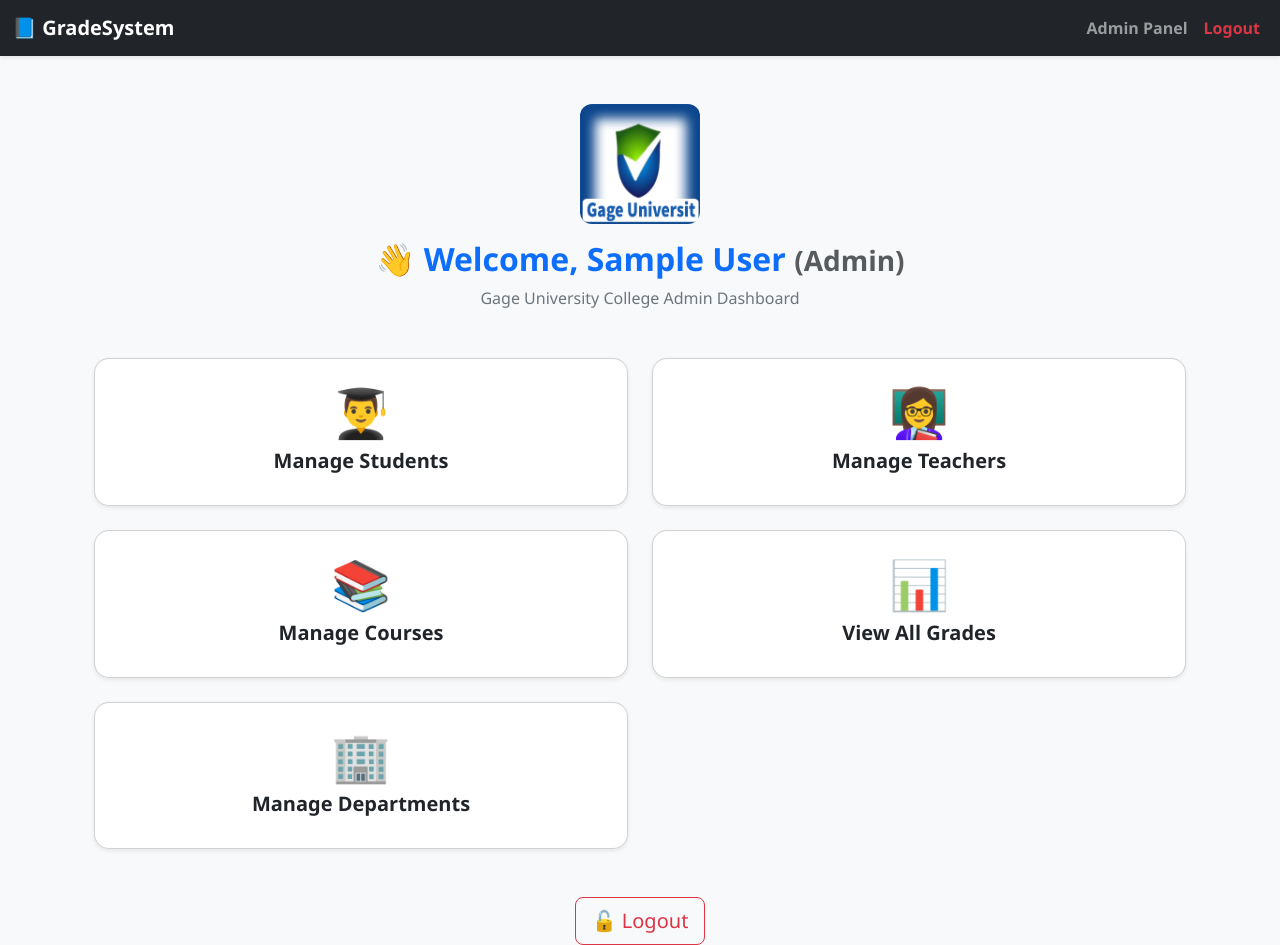
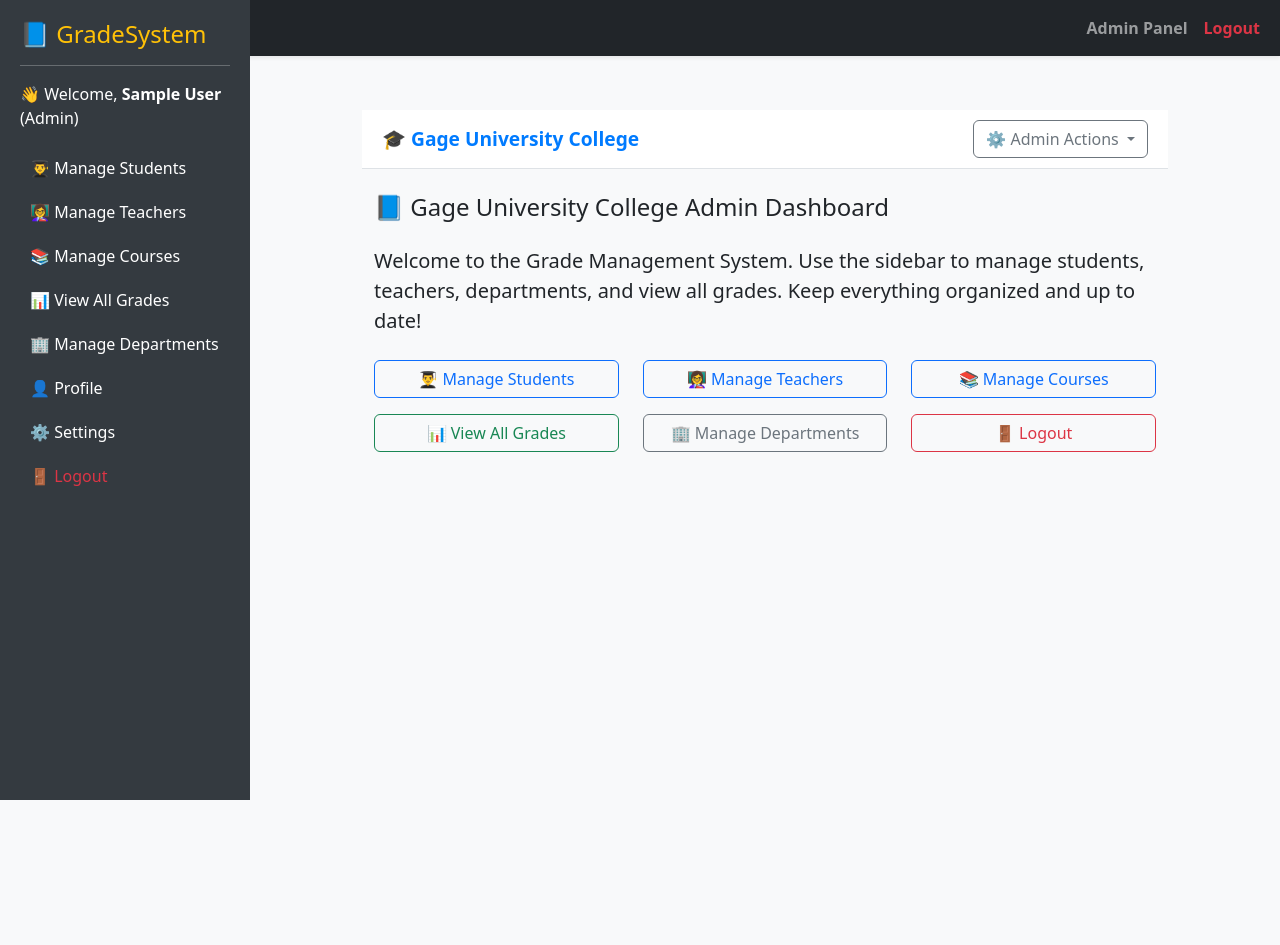
Before and after one commit to groupsystemm/online, a Flask app: page /admin in a window 1280 px wide. After the commit the page ends 800 px from the top, so only its background shows below. Run offline with Flask 3, Linux system fonts and the light colour scheme; the visitor is signed in with stand-in values (Sample User, id 1).

Commit message:
Update admin_dashboard.html

```diff
--- a/templates/admin_dashboard.html
+++ b/templates/admin_dashboard.html
@@ -1,89 +1,124 @@
-{% extends "layout.html" %}
-{% block title %}Admin Dashboard{% endblock %}
+{% extends 'layout.html' %}
+
+{% block title %}📘 GradeSystem - Admin Panel{% endblock %}
 
 {% block content %}
-<div class="container dashboard-container mt-5">
+<style>
+  body {
+    min-height: 100vh;
+    overflow-x: hidden;
+  }
 
-  <!-- Welcome Message -->
-  <div class="text-center mb-5">
-    <img src="{{ url_for('static', filename='images/gage.png') }}" alt="Gage Logo"
-         class="img-fluid mb-3" style="max-width: 120px; border-radius: 12px;">
-    <h2 class="fw-bold text-primary">👋 Welcome, {{ name }} <small class="text-muted">(Admin)</small></h2>
-    <p class="text-secondary">Gage University College Admin Dashboard</p>
+  .sidebar-fixed {
+    height: 100vh;
+    position: fixed;
+    top: 0;
+    left: 0;
+    width: 250px;
+    background-color: #343a40;
+    color: white;
+    padding: 20px;
+    overflow-y: auto;
+  }
+
+  .sidebar-fixed h4 {
+    color: #ffc107;
+  }
+
+  .sidebar-fixed a {
+    display: block;
+    padding: 10px;
+    color: white;
+    text-decoration: none;
+    border-radius: 4px;
+  }
+
+  .sidebar-fixed a:hover,
+  .sidebar-fixed a.active {
+    background-color: #495057;
+  }
+
+  .main-area {
+    margin-left: 250px;
+    padding: 30px;
+    background-color: #f8f9fa;
+    min-height: 100vh;
+  }
+
+  .topbar {
+    background-color: #ffffff;
+    padding: 10px 20px;
+    border-bottom: 1px solid #dee2e6;
+    display: flex;
+    justify-content: space-between;
+    align-items: center;
+  }
+
+  .gage-logo {
+    font-weight: bold;
+    font-size: 1.2rem;
+    color: #007bff;
+  }
+</style>
+
+<!-- Sidebar -->
+<div class="sidebar-fixed">
+  <h4>📘 GradeSystem</h4>
+  <hr>
+  <p>👋 Welcome, <strong>{{ session['name'] }}</strong> (Admin)</p>
+  <a href="/admin/students">👨‍🎓 Manage Students</a>
+  <a href="/admin/teachers">👩‍🏫 Manage Teachers</a>
+  <a href="/admin/courses">📚 Manage Courses</a>
+  <a href="/admin/view-all-grades">📊 View All Grades</a>
+  <a href="/admin/departments">🏢 Manage Departments</a>
+  <a href="/admin/profile">👤 Profile</a>
+  <a href="/admin/settings">⚙️ Settings</a>
+  <a href="/logout" class="text-danger">🚪 Logout</a>
+</div>
+
+<!-- Main Content Area -->
+<div class="main-area">
+  <div class="topbar">
+    <div class="gage-logo">🎓 Gage University College</div>
+    <div class="dropdown">
+      <button class="btn btn-outline-secondary dropdown-toggle" type="button" data-bs-toggle="dropdown">
+        ⚙️ Admin Actions
+      </button>
+      <ul class="dropdown-menu dropdown-menu-end">
+        <li><a class="dropdown-item" href="/admin/profile">👤 Profile</a></li>
+        <li><a class="dropdown-item" href="/admin/settings">⚙️ Settings</a></li>
+        <li><hr class="dropdown-divider"></li>
+        <li><a class="dropdown-item text-danger" href="/logout">🚪 Logout</a></li>
+      </ul>
+    </div>
   </div>
 
-  <!-- Dashboard Options -->
-  <div class="row row-cols-1 row-cols-md-2 g-4 text-center">
+  <div class="container mt-4">
+    <h4 class="mb-4">📘 Gage University College Admin Dashboard</h4>
+    <p class="lead">
+      Welcome to the Grade Management System. Use the sidebar to manage students, teachers, departments, and view all grades. Keep everything organized and up to date!
+    </p>
 
-    <div class="col">
-      <a href="/admin/students" class="text-decoration-none">
-        <div class="card card-option shadow-sm p-4">
-          <div class="display-5">👨‍🎓</div>
-          <h5 class="fw-semibold text-dark mt-2">Manage Students</h5>
-        </div>
-      </a>
+    <div class="row text-center mt-4">
+      <div class="col-md-4 mb-3">
+        <a href="/admin/students" class="btn btn-outline-primary w-100">👨‍🎓 Manage Students</a>
+      </div>
+      <div class="col-md-4 mb-3">
+        <a href="/admin/teachers" class="btn btn-outline-primary w-100">👩‍🏫 Manage Teachers</a>
+      </div>
+      <div class="col-md-4 mb-3">
+        <a href="/admin/courses" class="btn btn-outline-primary w-100">📚 Manage Courses</a>
+      </div>
+      <div class="col-md-4 mb-3">
+        <a href="/admin/view-all-grades" class="btn btn-outline-success w-100">📊 View All Grades</a>
+      </div>
+      <div class="col-md-4 mb-3">
+        <a href="/admin/departments" class="btn btn-outline-secondary w-100">🏢 Manage Departments</a>
+      </div>
+      <div class="col-md-4 mb-3">
+        <a href="/logout" class="btn btn-outline-danger w-100">🚪 Logout</a>
+      </div>
     </div>
-
-    <div class="col">
-      <a href="/admin/teachers" class="text-decoration-none">
-        <div class="card card-option shadow-sm p-4">
-          <div class="display-5">👩‍🏫</div>
-          <h5 class="fw-semibold text-dark mt-2">Manage Teachers</h5>
-        </div>
-      </a>
-    </div>
-
-    <div class="col">
-      <a href="/admin/courses" class="text-decoration-none">
-        <div class="card card-option shadow-sm p-4">
-          <div class="display-5">📚</div>
-          <h5 class="fw-semibold text-dark mt-2">Manage Courses</h5>
-        </div>
-      </a>
-    </div>
-
-    <div class="col">
-      <a href="/admin/view-all-grades" class="text-decoration-none">
-        <div class="card card-option shadow-sm p-4">
-          <div class="display-5">📊</div>
-          <h5 class="fw-semibold text-dark mt-2">View All Grades</h5>
-        </div>
-      </a>
-    </div>
-
-    <div class="col">
-      <a href="/admin/students-by-department" class="text-decoration-none">
-        <div class="card card-option shadow-sm p-4">
-          <div class="display-5">🏢</div>
-          <h5 class="fw-semibold text-dark mt-2">Manage Departments</h5>
-        </div>
-      </a>
-    </div>
-
-  </div>
-
-  <!-- Logout Button -->
-  <div class="text-center mt-5">
-    <a href="/logout" class="btn btn-outline-danger btn-lg">🔓 Logout</a>
   </div>
 </div>
-
-<!-- Custom Style -->
-<style>
-  body {
-    background-color: #f4f6f9;
-    font-family: 'Segoe UI', Tahoma, Geneva, Verdana, sans-serif;
-  }
-
-  .card-option {
-    transition: transform 0.25s ease, box-shadow 0.25s ease;
-    border-radius: 15px;
-    background-color: #ffffff;
-  }
-
-  .card-option:hover {
-    transform: translateY(-5px);
-    box-shadow: 0 10px 20px rgba(0, 0, 0, 0.08);
-  }
-</style>
 {% endblock %}
```
